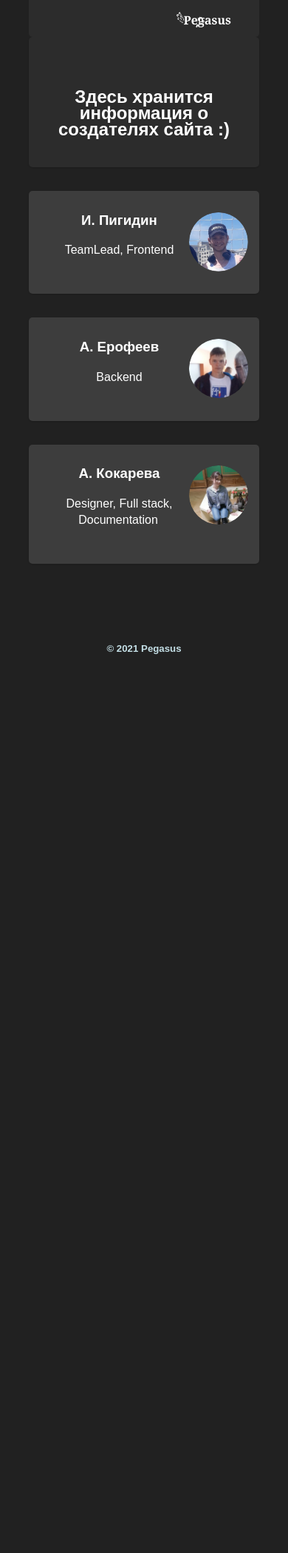
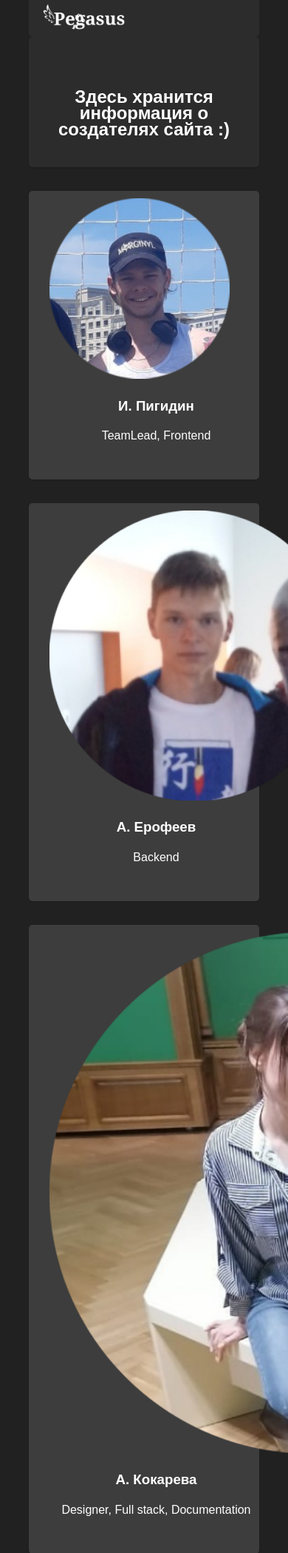
Before and after one commit to Igor-hub-it/Kyrsovaya, a Flask app: template templates/about.html in a window 390 px wide; the page is wider, and only the part inside the window is pictured. Shown: the top 2099 px of that part at 74% size. Before the commit the page ends 884 px from the top of that part, so only its background shows below. Run offline with Flask 2, Linux system fonts and the light colour scheme; the template is opened without the code that fills it, so the values that code supplies are empty; some libraries are stand-ins or nearby versions.

Commit message:
Update style_about.css

```diff
--- a/static/style_about.css
+++ b/static/style_about.css
@@ -35,6 +35,15 @@
 }
 
 .container
+{
+    width: 100%;
+    padding-right: 15px;
+    padding-left: 15px;
+    margin-right: auto;
+    margin-left: auto;
+}
+
+.container_p
 {
     width: 100%;
     padding-right: 15px;
@@ -119,15 +128,13 @@
     }
 }
 
-.container::after
-{
+.container_p::after {
     content: "";
     clear: both;
     display: table;
 }
 
-.container img
-{
+.container_p img {
     float: left;
     max-width: 70px;
     width: 70%;
@@ -137,10 +144,10 @@
 
 @media (max-width: 1233px)
 {
-    .container img
+    .container_p img
     {
         float: right;
-        max-width: 80px;
+        max-width: 70px;
         width: 100%;
         margin-left: 0px;
     }
```
